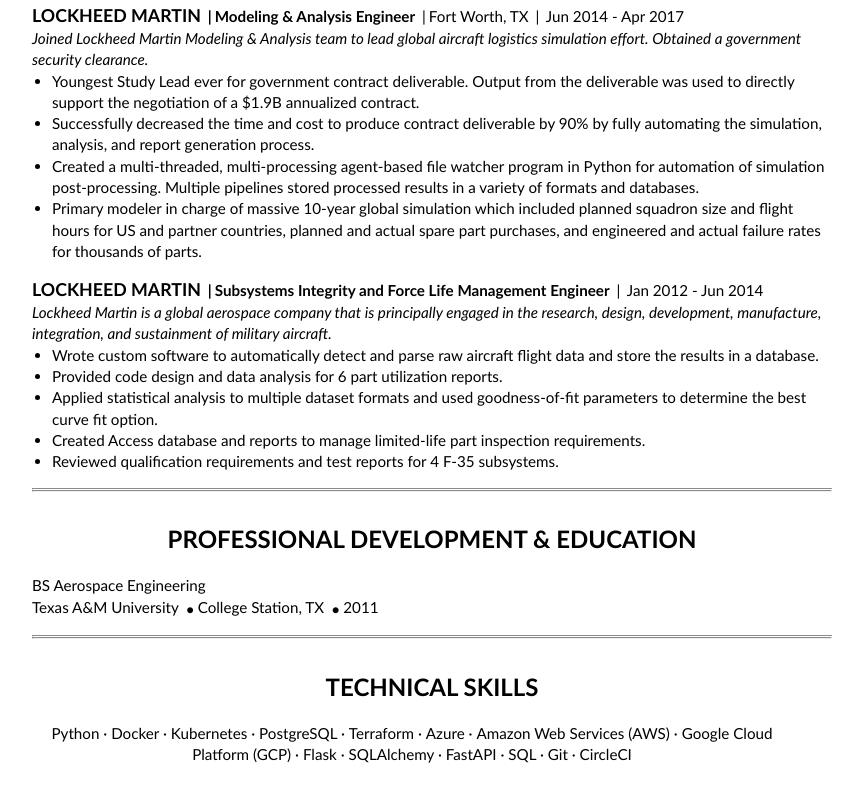
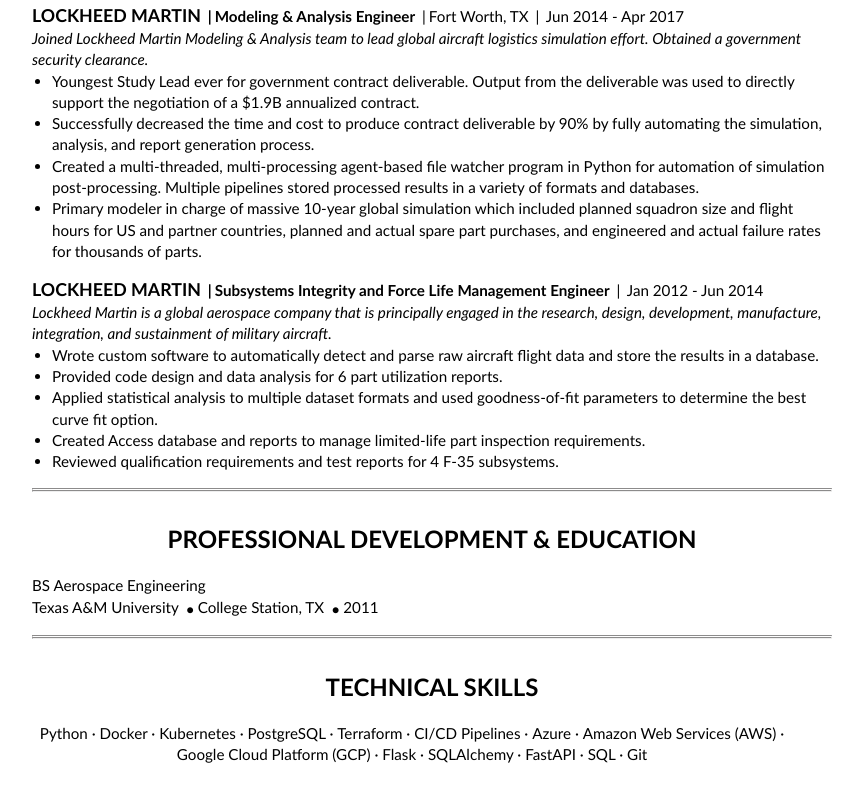
Before and after one commit to austinmcconnell/resume, a plain HTML site: page index.html in a window 1280 px wide. Shown: the part 1014-1816 px from the top of the page, without its empty margins (208-1071 px from the left). Drawn offline with Linux system fonts and the light colour scheme.

Commit message:
Automated deployment to GitHub Pages: 99368537c57085cdf8fe3dba0fe88830958b165f

```diff
--- a/index.html
+++ b/index.html
@@ -340,6 +340,7 @@
                     <li>Kubernetes</li>
                     <li>PostgreSQL</li>
                     <li>Terraform</li>
+                    <li>CI/CD Pipelines</li>
                     <li>Azure</li>
                     <li>Amazon Web Services (AWS)</li>
                     <li>Google Cloud Platform (GCP)</li>
@@ -348,7 +349,6 @@
                     <li>FastAPI</li>
                     <li>SQL</li>
                     <li>Git</li>
-                    <li>CircleCI</li>
                 </ul>
             </div>
         </section>
```
